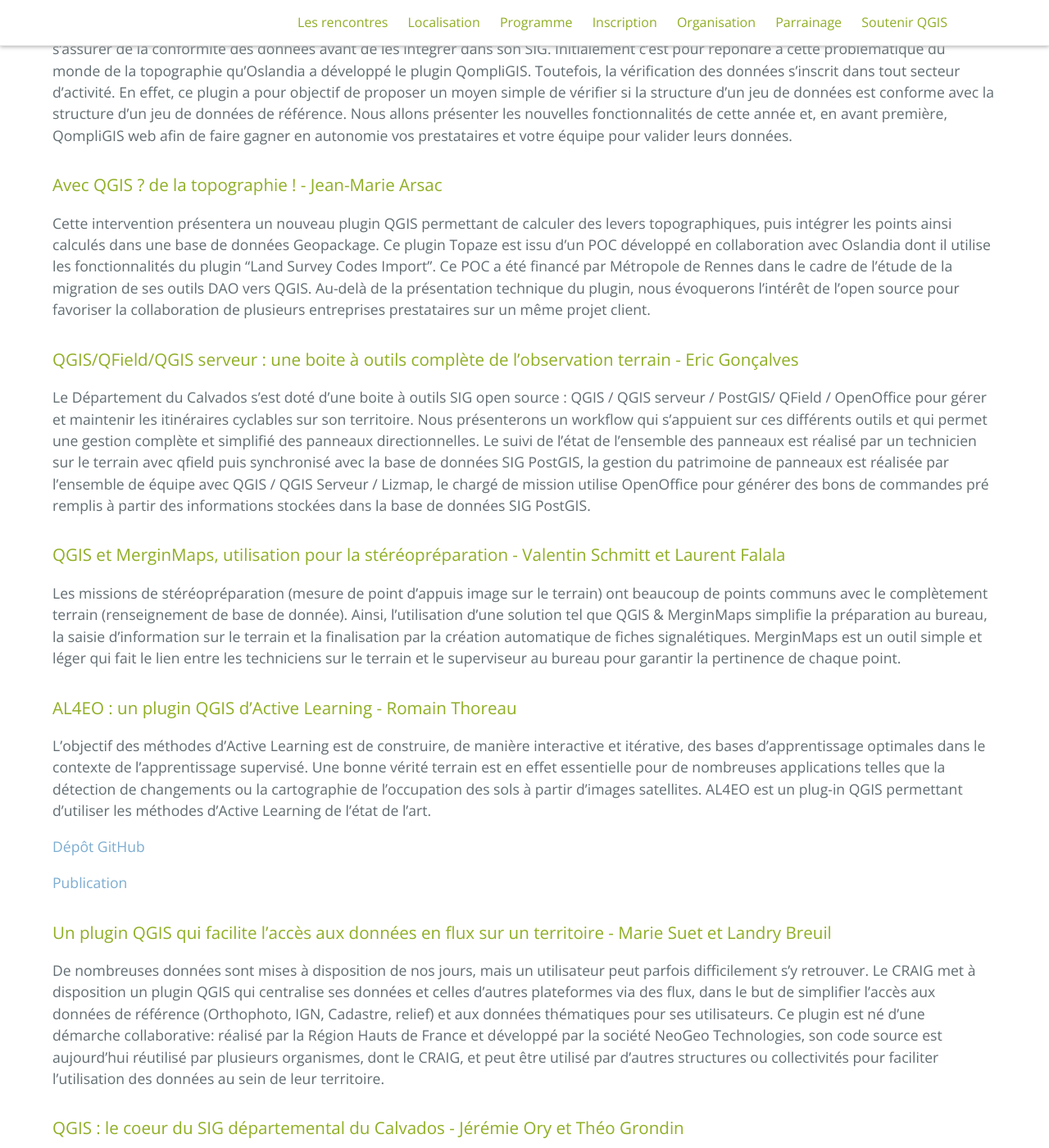
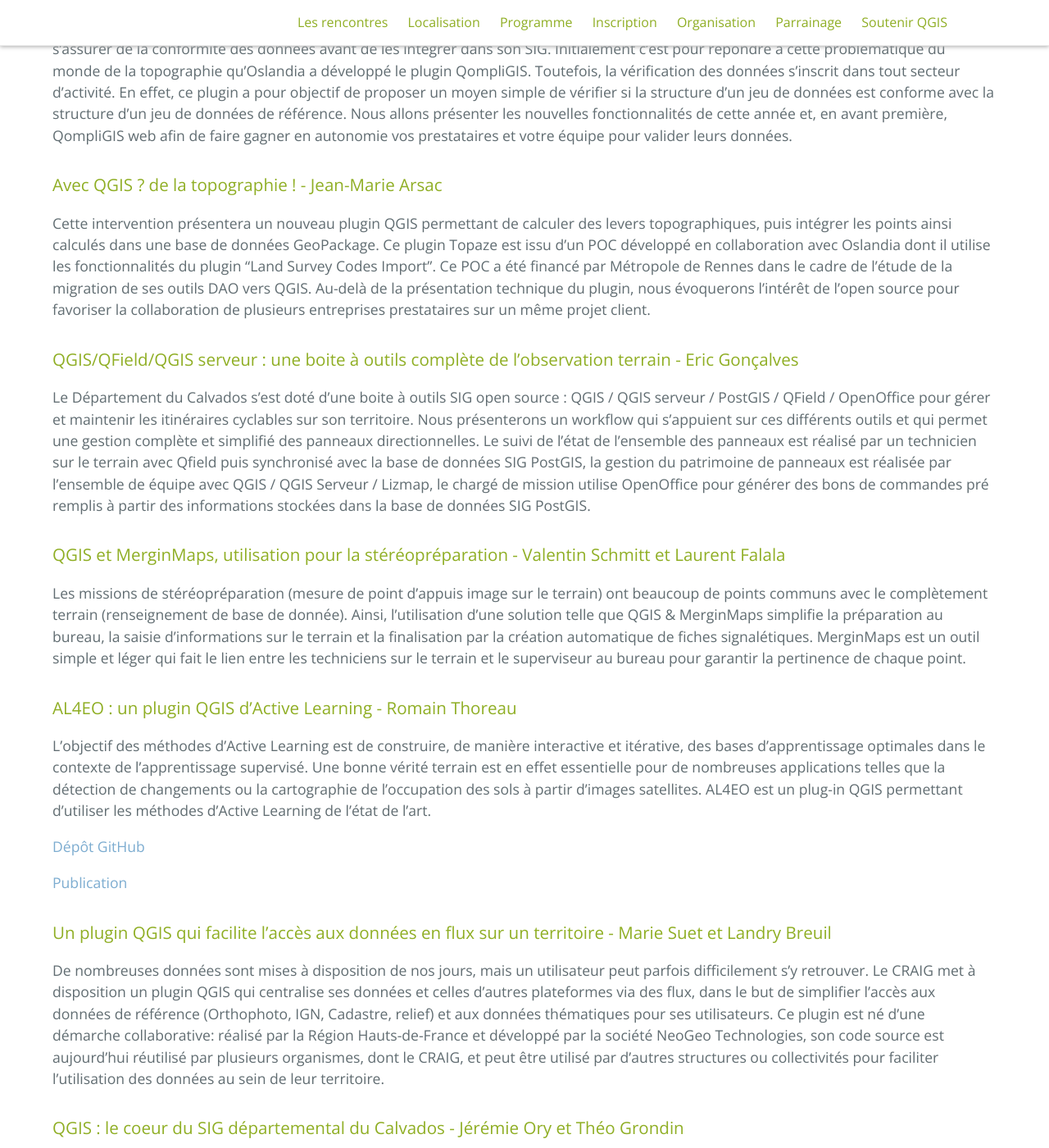
Before and after one commit to OSGeo-fr/QGIS-conf-fr-website, a Jekyll site: the page built from z20_programme.md, in a window 1280 px wide and 1400 px high, scrolled down 1877 px. Shown: the whole window at 82% size. Built offline with Jekyll 4.4.1, drawn with Linux system fonts in a browser that asks for light colours; some of the changed text lies outside the part shown.

Commit message:
fixes from @DelazJ

```diff
--- a/z20_programme.md
+++ b/z20_programme.md
@@ -250,15 +250,15 @@ De nombreux services font appel à des prestataires pour réaliser leurs plans.
 
 ### Avec QGIS ? de la topographie ! - Jean-Marie Arsac
 
-Cette intervention présentera un nouveau plugin QGIS permettant de calculer des levers topographiques, puis intégrer les points ainsi calculés dans une base de données Geopackage. Ce plugin Topaze est issu d'un POC développé en collaboration avec Oslandia dont il utilise les fonctionnalités du plugin "Land Survey Codes Import". Ce POC a été financé par Métropole de Rennes dans le cadre de l'étude de la migration de ses outils DAO vers QGIS. Au-delà de la présentation technique du plugin, nous évoquerons l'intérêt de l'open source pour favoriser la collaboration de plusieurs entreprises prestataires sur un même projet client.
+Cette intervention présentera un nouveau plugin QGIS permettant de calculer des levers topographiques, puis intégrer les points ainsi calculés dans une base de données GeoPackage. Ce plugin Topaze est issu d'un POC développé en collaboration avec Oslandia dont il utilise les fonctionnalités du plugin "Land Survey Codes Import". Ce POC a été financé par Métropole de Rennes dans le cadre de l'étude de la migration de ses outils DAO vers QGIS. Au-delà de la présentation technique du plugin, nous évoquerons l'intérêt de l'open source pour favoriser la collaboration de plusieurs entreprises prestataires sur un même projet client.
 
 ### QGIS/QField/QGIS serveur : une boite à outils complète de l’observation terrain - Eric Gonçalves
 
-Le Département du Calvados s’est doté d’une boite à outils SIG open source : QGIS / QGIS serveur / PostGIS/ QField / OpenOffice pour gérer et maintenir les itinéraires cyclables sur son territoire. Nous présenterons un workflow qui s’appuient sur ces différents outils et qui permet une gestion complète et simplifié des panneaux directionnelles. Le suivi de l’état de l’ensemble des panneaux est réalisé par un technicien sur le terrain avec qfield puis synchronisé avec la base de données SIG PostGIS, la gestion du patrimoine de panneaux est réalisée par l’ensemble de équipe avec QGIS / QGIS Serveur / Lizmap, le chargé de mission utilise OpenOffice pour générer des bons de commandes pré remplis à partir des informations stockées dans la base de données SIG PostGIS.
+Le Département du Calvados s’est doté d’une boite à outils SIG open source : QGIS / QGIS serveur / PostGIS / QField / OpenOffice pour gérer et maintenir les itinéraires cyclables sur son territoire. Nous présenterons un workflow qui s’appuient sur ces différents outils et qui permet une gestion complète et simplifié des panneaux directionnelles. Le suivi de l’état de l’ensemble des panneaux est réalisé par un technicien sur le terrain avec Qfield puis synchronisé avec la base de données SIG PostGIS, la gestion du patrimoine de panneaux est réalisée par l’ensemble de équipe avec QGIS / QGIS Serveur / Lizmap, le chargé de mission utilise OpenOffice pour générer des bons de commandes pré remplis à partir des informations stockées dans la base de données SIG PostGIS.
 
 ### QGIS et MerginMaps, utilisation pour la stéréopréparation - Valentin Schmitt et Laurent Falala
 
-Les missions de stéréopréparation (mesure de point d'appuis image sur le terrain) ont beaucoup de points communs avec le complètement terrain (renseignement de base de donnée). Ainsi, l'utilisation d'une solution tel que QGIS & MerginMaps simplifie la préparation au bureau, la saisie d'information sur le terrain et la finalisation par la création automatique de fiches signalétiques. MerginMaps est un outil simple et léger qui fait le lien entre les techniciens sur le terrain et le superviseur au bureau pour garantir la pertinence de chaque point.
+Les missions de stéréopréparation (mesure de point d'appuis image sur le terrain) ont beaucoup de points communs avec le complètement terrain (renseignement de base de donnée). Ainsi, l'utilisation d'une solution telle que QGIS & MerginMaps simplifie la préparation au bureau, la saisie d'informations sur le terrain et la finalisation par la création automatique de fiches signalétiques. MerginMaps est un outil simple et léger qui fait le lien entre les techniciens sur le terrain et le superviseur au bureau pour garantir la pertinence de chaque point.
 
 ### AL4EO : un plugin QGIS d'Active Learning - Romain Thoreau
 
@@ -270,7 +270,7 @@ L'objectif des méthodes d'Active Learning est de construire, de manière intera
 
 ### Un plugin QGIS qui facilite l'accès aux données en flux sur un territoire - Marie Suet et Landry Breuil
 
-De nombreuses données sont mises à disposition de nos jours, mais un utilisateur peut parfois difficilement s'y retrouver. Le CRAIG met à disposition un plugin QGIS qui centralise ses données et celles d'autres plateformes via des flux, dans le but de simplifier l'accès aux données de référence (Orthophoto, IGN, Cadastre, relief) et aux données thématiques pour ses utilisateurs. Ce plugin est né d'une démarche collaborative: réalisé par la Région Hauts de France et développé par la société NeoGeo Technologies, son code source est aujourd'hui réutilisé par plusieurs organismes, dont le CRAIG, et peut être utilisé par d'autres structures ou collectivités pour faciliter l'utilisation des données au sein de leur territoire.
+De nombreuses données sont mises à disposition de nos jours, mais un utilisateur peut parfois difficilement s'y retrouver. Le CRAIG met à disposition un plugin QGIS qui centralise ses données et celles d'autres plateformes via des flux, dans le but de simplifier l'accès aux données de référence (Orthophoto, IGN, Cadastre, relief) et aux données thématiques pour ses utilisateurs. Ce plugin est né d'une démarche collaborative: réalisé par la Région Hauts-de-France et développé par la société NeoGeo Technologies, son code source est aujourd'hui réutilisé par plusieurs organismes, dont le CRAIG, et peut être utilisé par d'autres structures ou collectivités pour faciliter l'utilisation des données au sein de leur territoire.
 
 ### QGIS : le coeur du SIG départemental du Calvados - Jérémie Ory et Théo Grondin
 
```
Also changed, not shown: other parts of z20_programme.md (+3 -3 lines).
